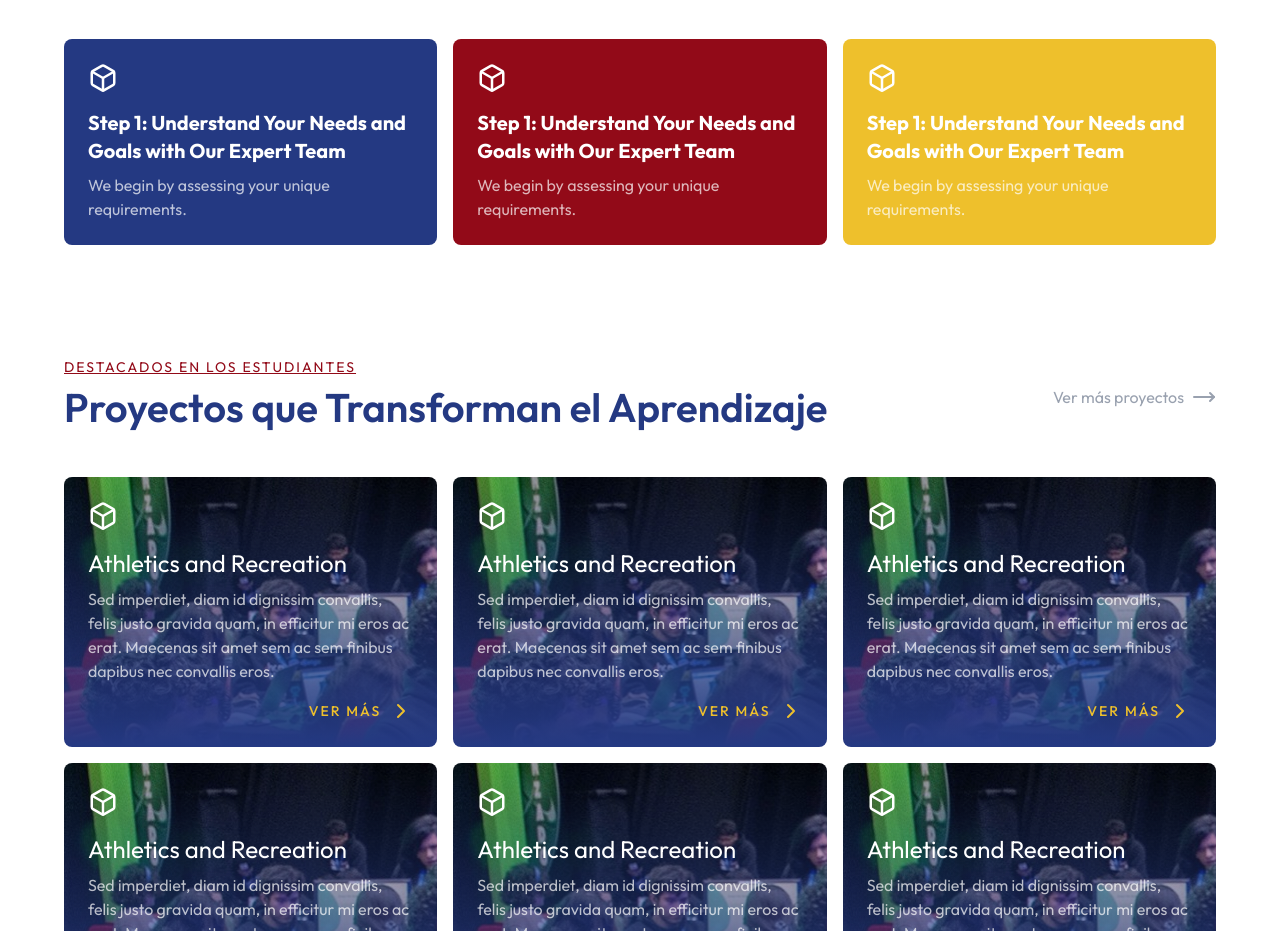
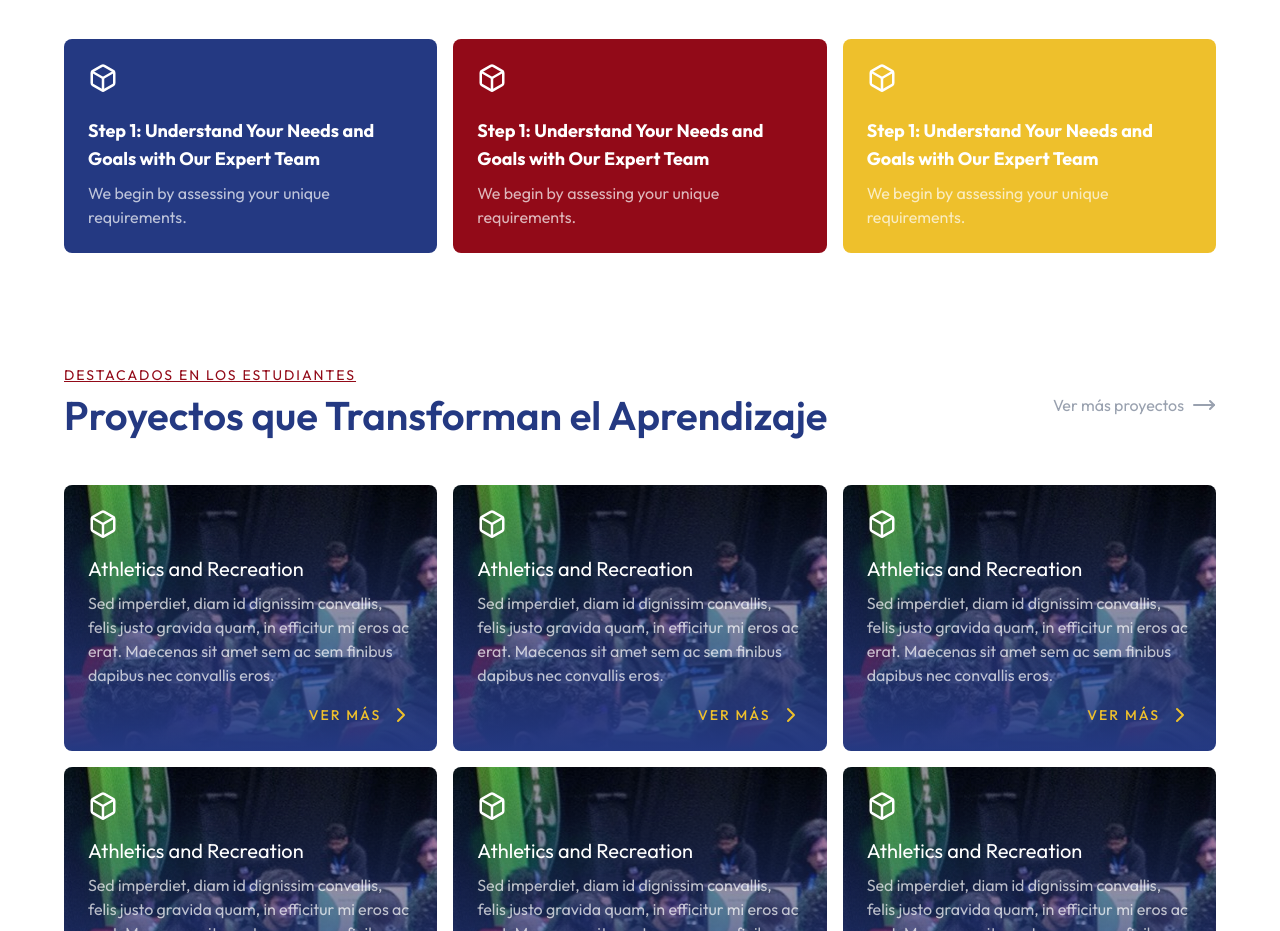
Before and after one commit to vanessamoralesm/front_unan, a React (Vite) app: page / in a window 1280 px wide. Shown: the part 921-1852 px from the top of the page. Built offline with nearby package versions, Linux system fonts and the light colour scheme.

Commit message:
cambios en los textos de la tarjeta del master y projects

```diff
--- a/src/components/landing/Footer.tsx
+++ b/src/components/landing/Footer.tsx
@@ -68,7 +68,7 @@ export default function Footer() {
                   <div className="flex items-center gap-2">
                     <Phone size={20} /> <span>+15 99938283812</span>
                   </div>
-                  <span className="text-xs text-gray-300">Número de celular</span>
+                  <span className="text-sm text-gray-300">Número de celular</span>
                   <hr className="border-gray-600" />
                 </li>
 
@@ -76,7 +76,7 @@ export default function Footer() {
                   <div className="flex items-center gap-2">
                     <Mail size={20} /> <span>exemple@gmail.com</span>
                   </div>
-                  <span className="text-xs text-gray-300">Correo</span>
+                  <span className="text-sm text-gray-300">Correo</span>
                   <hr className="border-gray-600" />
                 </li>
 
@@ -84,7 +84,7 @@ export default function Footer() {
                   <div className="flex items-center gap-2">
                     <MapPin size={20} /> <span>Perú</span>
                   </div>
-                  <span className="text-xs text-gray-300">Ubicación</span>
+                  <span className="text-sm text-gray-300">Ubicación</span>
                 </li>
               </ul>
             </div>
--- a/src/components/landing/main/Learning.tsx
+++ b/src/components/landing/main/Learning.tsx
@@ -14,17 +14,17 @@ export default function Learning() {
             <div className="mt-8 grid gap-4 grid-cols-[repeat(auto-fill,minmax(300px,1fr))]">
                 <article className="p-6 rounded-md bg-blue-primary text-white ">
                     <Box width={30} height={30} />
-                    <h4 className="font-bold mt-4 mb-2 text-xl">Step 1: Understand Your Needs and Goals with Our Expert Team</h4>
+                    <h4 className="font-bold mt-6 mb-2 text-lg">Step 1: Understand Your Needs and Goals with Our Expert Team</h4>
                     <p className="text-white/70">We begin by assessing your unique requirements.</p>
                 </article>
                 <article className="p-6 rounded-md bg-red-primary text-white ">
                     <Box width={30} height={30} />
-                    <h4 className="font-bold mt-4 mb-2 text-xl">Step 1: Understand Your Needs and Goals with Our Expert Team</h4>
+                    <h4 className="font-bold mt-6 mb-2 text-lg">Step 1: Understand Your Needs and Goals with Our Expert Team</h4>
                     <p className="text-white/70">We begin by assessing your unique requirements.</p>
                 </article>
                 <article className="p-6 rounded-md bg-yellow-primary text-white ">
                     <Box width={30} height={30} />
-                    <h4 className="font-bold mt-4 mb-2 text-xl">Step 1: Understand Your Needs and Goals with Our Expert Team</h4>
+                    <h4 className="font-bold mt-6 mb-2 text-lg">Step 1: Understand Your Needs and Goals with Our Expert Team</h4>
                     <p className="text-white/70">We begin by assessing your unique requirements.</p>
                 </article>
             </div>
--- a/src/components/landing/main/Masters.tsx
+++ b/src/components/landing/main/Masters.tsx
@@ -21,7 +21,7 @@ export default function Masters() {
             Ver todos los mentores
             <MoveRight className="group-hover/link:translate-x-2 transition-all duration-300" />
           </Link>
-          <div className="mt-10 grid grid-cols-3 gap-4">
+          <div className="mt-10 grid grid-cols-3 gap-4 mx-auto max-w-5xl">
             <article className="overflow-hidden rounded-md shadow">
               <figure className="w-full h-40">
                 <img
--- a/src/components/landing/main/Projects.tsx
+++ b/src/components/landing/main/Projects.tsx
@@ -21,37 +21,37 @@ export default function Projects() {
                 <div className="mt-10 grid grid-cols-3 gap-4">
                     <article className="project-main-card p-6 text-white rounded-md">
                         <Box width={30} height={30} />
-                        <h3 className="text-2xl mb-2 mt-4">Athletics and Recreation </h3>
+                        <h3 className="text-xl mb-2 mt-4">Athletics and Recreation </h3>
                         <p className="text-white/70">Sed imperdiet, diam id dignissim convallis, felis justo gravida quam, in efficitur mi eros ac erat. Maecenas sit amet sem ac sem finibus dapibus nec convallis eros.</p>
                         <Link to={'#'} className="text-yellow-primary ml-auto mt-4 w-max font-medium uppercase tracking-[2px] text-sm flex items-center gap-2">Ver Más <ChevronRight /></Link>
                     </article>
                     <article className="project-main-card p-6 text-white rounded-md">
                         <Box width={30} height={30} />
-                        <h3 className="text-2xl mb-2 mt-4">Athletics and Recreation </h3>
+                        <h3 className="text-xl mb-2 mt-4">Athletics and Recreation </h3>
                         <p className="text-white/70">Sed imperdiet, diam id dignissim convallis, felis justo gravida quam, in efficitur mi eros ac erat. Maecenas sit amet sem ac sem finibus dapibus nec convallis eros.</p>
                         <Link to={'#'} className="text-yellow-primary ml-auto mt-4 w-max font-medium uppercase tracking-[2px] text-sm flex items-center gap-2">Ver Más <ChevronRight /></Link>
                     </article>
                     <article className="project-main-card p-6 text-white rounded-md">
                         <Box width={30} height={30} />
-                        <h3 className="text-2xl mb-2 mt-4">Athletics and Recreation </h3>
+                        <h3 className="text-xl mb-2 mt-4">Athletics and Recreation </h3>
                         <p className="text-white/70">Sed imperdiet, diam id dignissim convallis, felis justo gravida quam, in efficitur mi eros ac erat. Maecenas sit amet sem ac sem finibus dapibus nec convallis eros.</p>
                         <Link to={'#'} className="text-yellow-primary ml-auto mt-4 w-max font-medium uppercase tracking-[2px] text-sm flex items-center gap-2">Ver Más <ChevronRight /></Link>
                     </article>
                     <article className="project-main-card p-6 text-white rounded-md">
                         <Box width={30} height={30} />
-                        <h3 className="text-2xl mb-2 mt-4">Athletics and Recreation </h3>
+                        <h3 className="text-xl mb-2 mt-4">Athletics and Recreation </h3>
                         <p className="text-white/70">Sed imperdiet, diam id dignissim convallis, felis justo gravida quam, in efficitur mi eros ac erat. Maecenas sit amet sem ac sem finibus dapibus nec convallis eros.</p>
                         <Link to={'#'} className="text-yellow-primary ml-auto mt-4 w-max font-medium uppercase tracking-[2px] text-sm flex items-center gap-2">Ver Más <ChevronRight /></Link>
                     </article>
                     <article className="project-main-card p-6 text-white rounded-md">
                         <Box width={30} height={30} />
-                        <h3 className="text-2xl mb-2 mt-4">Athletics and Recreation </h3>
+                        <h3 className="text-xl mb-2 mt-4">Athletics and Recreation </h3>
                         <p className="text-white/70">Sed imperdiet, diam id dignissim convallis, felis justo gravida quam, in efficitur mi eros ac erat. Maecenas sit amet sem ac sem finibus dapibus nec convallis eros.</p>
                         <Link to={'#'} className="text-yellow-primary ml-auto mt-4 w-max font-medium uppercase tracking-[2px] text-sm flex items-center gap-2">Ver Más <ChevronRight /></Link>
                     </article>
                     <article className="project-main-card p-6 text-white rounded-md">
                         <Box width={30} height={30} />
-                        <h3 className="text-2xl mb-2 mt-4">Athletics and Recreation </h3>
+                        <h3 className="text-xl mb-2 mt-4">Athletics and Recreation </h3>
                         <p className="text-white/70">Sed imperdiet, diam id dignissim convallis, felis justo gravida quam, in efficitur mi eros ac erat. Maecenas sit amet sem ac sem finibus dapibus nec convallis eros.</p>
                         <Link to={'#'} className="text-yellow-primary ml-auto mt-4 w-max font-medium uppercase tracking-[2px] text-sm flex items-center gap-2">Ver Más <ChevronRight /></Link>
                     </article>
```
